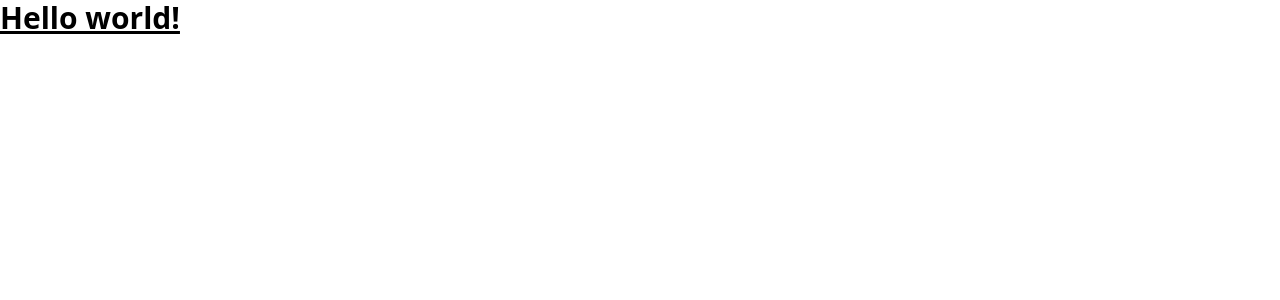
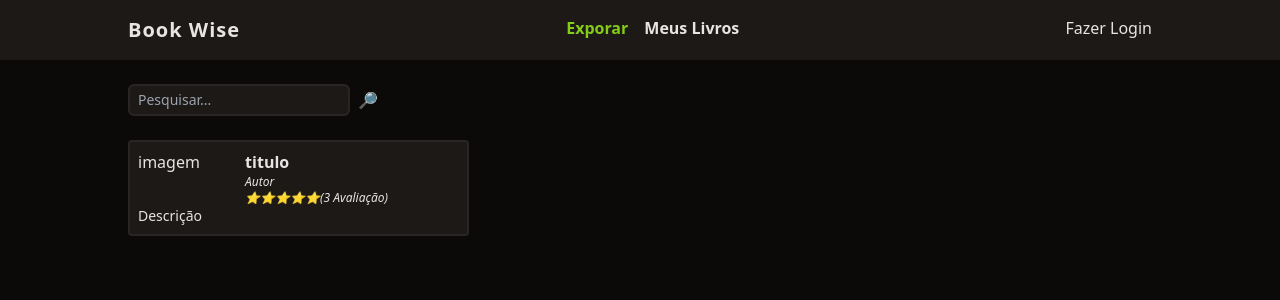
Before and after one commit to cassianobraz/projectBook, a PHP site: page / in a window 1280 px wide. Shown: the top 300 px of the page. Run offline with PHP 8.4, Linux system fonts and the light colour scheme; some libraries are stand-ins or nearby versions.

Commit message:
feat: update in component index with card

```diff
--- a/index.php
+++ b/index.php
@@ -8,10 +8,47 @@
   <script src="https://cdn.tailwindcss.com"></script>
 </head>
 
-<body>
-  <h1 class="text-3xl font-bold underline">
-    Hello world!
-  </h1>
+<body class="bg-stone-950 text-stone-200">
+  <header class="bg-stone-900">
+    <nav class="mx-auto max-w-screen-lg flex justify-between py-4">
+      <div class="font-bold text-xl tracking-wider">Book Wise</div>
+      <ul class="flex space-x-4 font-bold">
+        <li><a href="/" class="text-lime-500">Exporar</a></li>
+        <li><a href="/my-books.php" class="hover:underline">Meus Livros</a></li>
+      </ul>
+      <ul>
+        <li><a href="/login.php" class="hover:underline">Fazer Login</a></li>
+      </ul>
+    </nav>
+  </header>
+
+  <main class="mx-auto max-w-screen-lg space-y-6">
+    <form class="w-full flex space-x-2 mt-6">
+      <input
+        type="text"
+        class="border-stone-800 border-2 rounded-md bg-stone-900 text-sm focus:outline-none px-2 py-1"
+        placeholder="Pesquisar..." />
+      <button type="submit">🔎</button>
+    </form>
+
+    <section class="space-y-4">
+      <!-- Livro -->
+      <div class="w-1/3 p-2 rounded border-stone-800 border-2 bg-stone-900">
+        <div class="flex">
+          <div class="w-1/3">imagem</div>
+          <div>
+            <div class="font-semibold">titulo</div>
+            <div class="text-xs italic">Autor</div>
+            <div class="text-xs italic">⭐⭐⭐⭐⭐(3 Avaliação)</div>
+          </div>
+        </div>
+        <div class="text-sm">
+          Descrição
+        </div>
+      </div>
+    </section>
+
+  </main>
 </body>
 
 </html>
```
Also changed, not shown: README.md.
